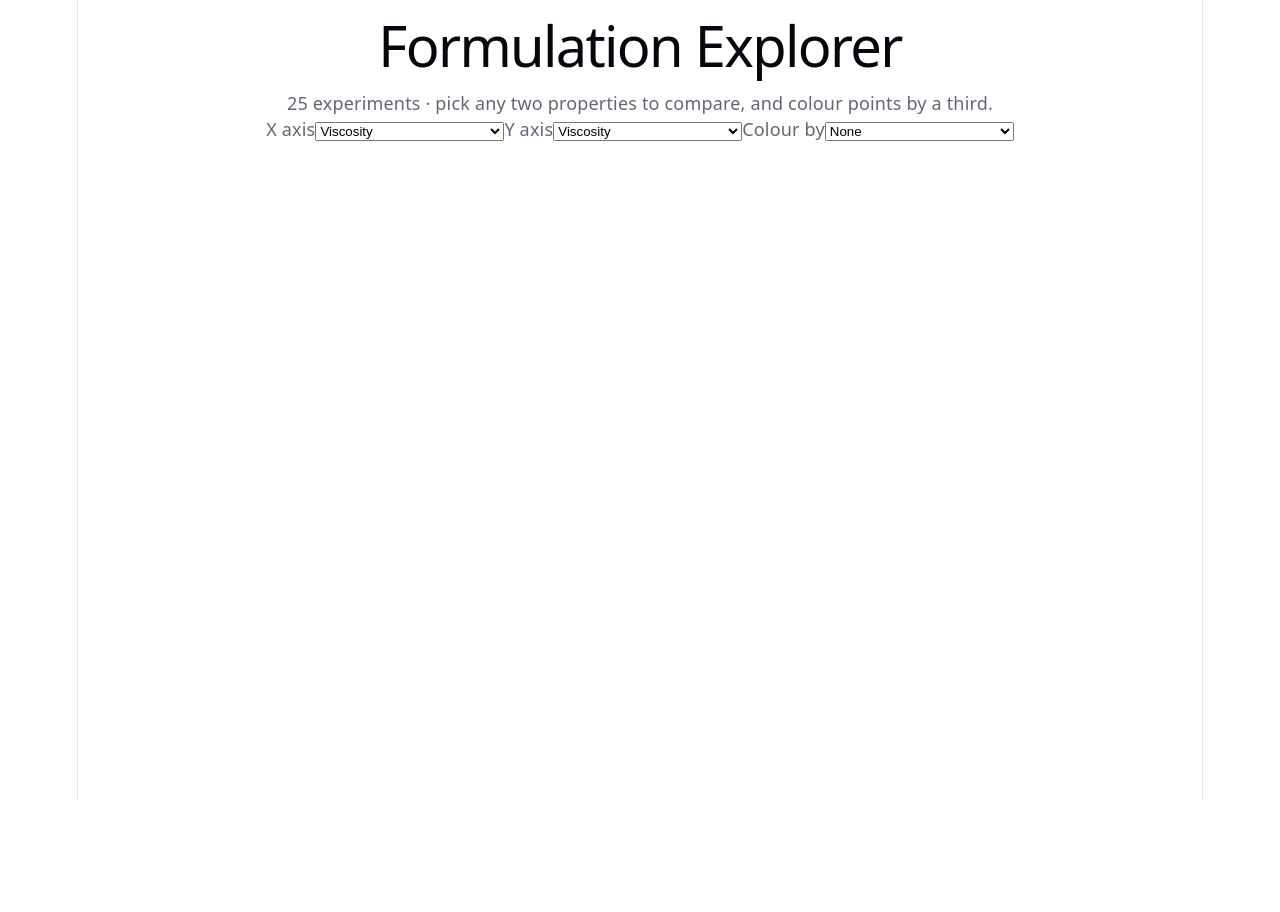
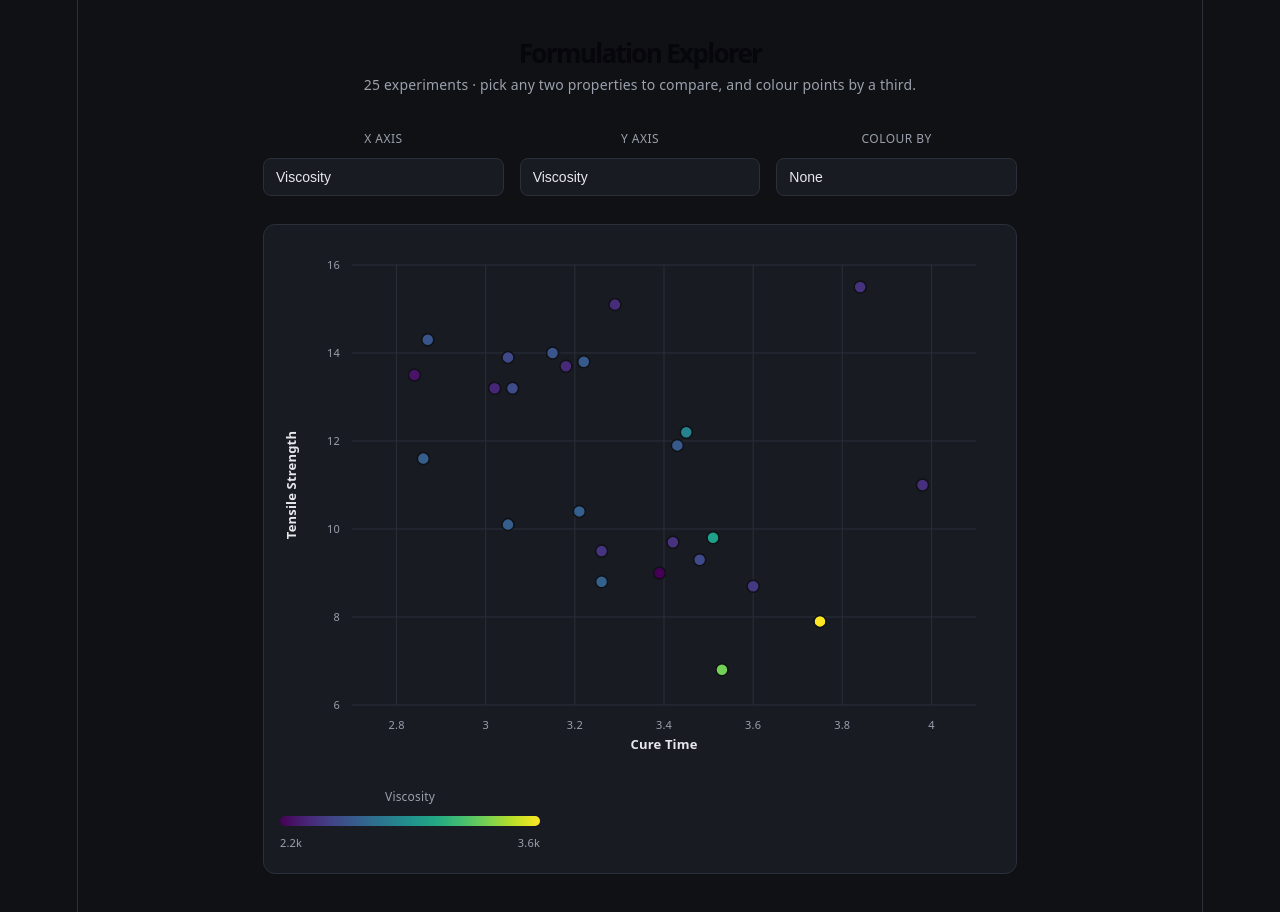
Before and after one commit to tahmidachoudhury/scatter-explorer, a React (Vite) app: page / in a window 1280 px wide. Shown: the top 912 px of the page. Before the commit the page ends 800 px from the top, so only its background shows below. Built offline with nearby package versions, Linux system fonts and the light colour scheme.

Commit message:
bug: d3 implemented but data with zero values is breaking the graph and ui

```diff
--- a/package.json
+++ b/package.json
@@ -10,6 +10,7 @@
     "preview": "vite preview"
   },
   "dependencies": {
+    "d3": "^7.9.0",
     "react": "^19.2.7",
     "react-dom": "^19.2.7"
   },
--- a/src/App.css
+++ b/src/App.css
@@ -1,184 +1,171 @@
-.counter {
-  font-size: 16px;
-  padding: 5px 10px;
-  border-radius: 5px;
-  color: var(--accent);
-  background: var(--accent-bg);
-  border: 2px solid transparent;
-  transition: border-color 0.3s;
-  margin-bottom: 24px;
-
-  &:hover {
-    border-color: var(--accent-border);
-  }
-  &:focus-visible {
-    outline: 2px solid var(--accent);
-    outline-offset: 2px;
-  }
+:root {
+  --bg: #0f1115;
+  --panel: #181b22;
+  --border: #2a2f3a;
+  --text: #e6e8ec;
+  --muted: #9aa1ad;
+  --accent: #5b8cff;
+  --warning-bg: #3a2f1a;
+  --warning-text: #f0c674;
 }
 
-.hero {
-  position: relative;
-
-  .base,
-  .framework,
-  .vite {
-    inset-inline: 0;
-    margin: 0 auto;
+* {
+  box-sizing: border-box;
 }
 
-  .base {
-    width: 170px;
-    position: relative;
-    z-index: 0;
+body {
+  margin: 0;
+  background: var(--bg);
+  color: var(--text);
+  font-family:
+    system-ui,
+    -apple-system,
+    "Segoe UI",
+    Roboto,
+    sans-serif;
 }
 
-  .framework,
-  .vite {
-    position: absolute;
+.app {
+  max-width: 900px;
+  margin: 0 auto;
+  padding: 40px 24px 80px;
 }
 
-  .framework {
-    z-index: 1;
-    top: 34px;
-    height: 28px;
-    transform: perspective(2000px) rotateZ(300deg) rotateX(44deg) rotateY(39deg)
-      scale(1.4);
+.app-header h1 {
+  margin: 0 0 6px;
+  font-size: 26px;
+  font-weight: 650;
 }
 
-  .vite {
-    z-index: 0;
-    top: 107px;
-    height: 26px;
-    width: auto;
-    transform: perspective(2000px) rotateZ(300deg) rotateX(40deg) rotateY(39deg)
-      scale(0.8);
-  }
+.subtitle {
+  margin: 0;
+  color: var(--muted);
+  font-size: 14px;
 }
 
-#center {
+.controls {
+  display: flex;
+  flex-wrap: wrap;
+  gap: 16px;
+  margin: 28px 0 12px;
+}
+
+.field {
   display: flex;
   flex-direction: column;
-  gap: 25px;
-  place-content: center;
-  place-items: center;
-  flex-grow: 1;
-
-  @media (max-width: 1024px) {
-    padding: 32px 20px 24px;
-    gap: 18px;
-  }
+  gap: 6px;
+  flex: 1 1 200px;
 }
 
-#next-steps {
-  display: flex;
-  border-top: 1px solid var(--border);
-  text-align: left;
-
-  & > div {
-    flex: 1 1 0;
-    padding: 32px;
-    @media (max-width: 1024px) {
-      padding: 24px 20px;
-    }
+.field-label {
+  font-size: 12px;
+  text-transform: uppercase;
+  letter-spacing: 0.04em;
+  color: var(--muted);
 }
 
-  .icon {
-    margin-bottom: 16px;
-    width: 22px;
-    height: 22px;
+select {
+  appearance: none;
+  background: var(--panel);
+  color: var(--text);
+  border: 1px solid var(--border);
+  border-radius: 8px;
+  padding: 10px 12px;
+  font-size: 14px;
+  cursor: pointer;
 }
 
-  @media (max-width: 1024px) {
-    flex-direction: column;
-    text-align: center;
-  }
+select:focus {
+  outline: none;
+  border-color: var(--accent);
 }
 
-#docs {
-  border-right: 1px solid var(--border);
-
-  @media (max-width: 1024px) {
-    border-right: none;
-    border-bottom: 1px solid var(--border);
-  }
+.warning {
+  background: var(--warning-bg);
+  color: var(--warning-text);
+  border-radius: 8px;
+  padding: 10px 14px;
+  font-size: 13px;
+  margin-bottom: 12px;
 }
 
-#next-steps ul {
-  list-style: none;
-  padding: 0;
-  display: flex;
-  gap: 8px;
-  margin: 32px 0 0;
-
-  .logo {
-    height: 18px;
+.chart-wrap {
+  position: relative;
+  margin-top: 16px;
+  background: var(--panel);
+  border: 1px solid var(--border);
+  border-radius: 12px;
+  padding: 16px;
+  display: inline-block;
 }
 
-  a {
-    color: var(--text-h);
-    font-size: 16px;
-    border-radius: 6px;
-    background: var(--social-bg);
-    display: flex;
-    padding: 6px 12px;
-    align-items: center;
-    gap: 8px;
-    text-decoration: none;
-    transition: box-shadow 0.3s;
-
-    &:hover {
-      box-shadow: var(--shadow);
+.gridline {
+  stroke: var(--border);
+  stroke-width: 1;
 }
-    .button-icon {
-      height: 18px;
-      width: 18px;
+.tick-label {
+  fill: var(--muted);
+  font-size: 11px;
 }
+.axis-title {
+  fill: var(--text);
+  font-size: 13px;
+  font-weight: 550;
 }
 
-  @media (max-width: 1024px) {
-    margin-top: 20px;
-    flex-wrap: wrap;
-    justify-content: center;
-
-    li {
-      flex: 1 1 calc(50% - 8px);
+.point {
+  stroke: var(--bg);
+  stroke-width: 1.5;
+  cursor: pointer;
+  transition: r 0.1s ease;
+}
+.point-active {
+  stroke: var(--text);
+  stroke-width: 2;
 }
 
-    a {
-      width: 100%;
-      justify-content: center;
-      box-sizing: border-box;
+.tooltip {
+  position: absolute;
+  pointer-events: none;
+  background: #0b0d11;
+  border: 1px solid var(--border);
+  border-radius: 8px;
+  padding: 8px 10px;
+  font-size: 12px;
+  min-width: 160px;
+  box-shadow: 0 6px 20px rgba(0, 0, 0, 0.4);
+  z-index: 10;
 }
+.tooltip-title {
+  font-weight: 650;
+  margin-bottom: 6px;
 }
+.tooltip-row {
+  display: flex;
+  justify-content: space-between;
+  gap: 16px;
+  color: var(--muted);
+}
+.tooltip-row span:last-child {
+  color: var(--text);
 }
 
-#spacer {
-  height: 88px;
-  border-top: 1px solid var(--border);
-  @media (max-width: 1024px) {
-    height: 48px;
+.legend {
+  margin-top: 14px;
+  max-width: 260px;
 }
+.legend-label {
+  font-size: 12px;
+  color: var(--muted);
 }
-
-.ticks {
-  position: relative;
-  width: 100%;
-
-  &::before,
-  &::after {
-    content: '';
-    position: absolute;
-    top: -4.5px;
-    border: 5px solid transparent;
+.legend-bar {
+  height: 10px;
+  border-radius: 5px;
+  margin: 6px 0 4px;
 }
-
-  &::before {
-    left: 0;
-    border-left-color: var(--border);
+.legend-scale {
+  display: flex;
+  justify-content: space-between;
+  font-size: 11px;
+  color: var(--muted);
 }
-  &::after {
-    right: 0;
-    border-right-color: var(--border);
-  }
-}
--- a/src/App.tsx
+++ b/src/App.tsx
@@ -2,6 +2,7 @@ import { useState } from "react";
 import { PropertySelect } from "./components/PropertySelect";
 import { EXPERIMENTS, } from "./lib/data";
 import "./App.css";
+import { Scatterplot } from "./components/Scatterplot";
 
 export default function App() {
   // Sensible defaults: two output measurements that actually vary.
@@ -24,6 +25,8 @@ export default function App() {
         <PropertySelect label="Y axis" value={yKey} onChange={setYKey} />
         <PropertySelect label="Colour by" value={colorKey} onChange={setColorKey} allowNone />
       </div>
+
+      <Scatterplot xKey={xKey} yKey={yKey} colorKey={colorKey} />
     </div>
   );
 }
--- /dev/null
+++ b/src/components/Scatterplot.tsx
@@ -0,0 +1,188 @@
+import { useMemo, useState } from "react";
+import * as d3 from "d3";
+import { EXPERIMENTS, type Experiment } from "../lib/data";
+
+interface Props {
+    xKey: string;
+    yKey: string;
+    colorKey: string; // "" means no colour mapping
+    width?: number;
+    height?: number;
+}
+
+const MARGIN = { top: 24, right: 24, bottom: 56, left: 72 };
+
+interface HoverState {
+    exp: Experiment;
+    cx: number;
+    cy: number;
+}
+
+/**
+ * Renders the scatterplot as SVG. We use d3 only for the maths (scales, axis
+ * ticks, colour interpolation) and let React own the DOM — this keeps the
+ * component declarative and easy to reason about, instead of d3 mutating nodes.
+ */
+export function Scatterplot({ xKey, yKey, colorKey, width = 720, height = 520 }: Props) {
+    const [hover, setHover] = useState<HoverState | null>(null);
+
+    const innerW = width - MARGIN.left - MARGIN.right;
+    const innerH = height - MARGIN.top - MARGIN.bottom;
+
+    // Recompute scales only when the selected axes or size change.
+    const { xScale, yScale, colorScale } = useMemo(() => {
+        // A degenerate axis has zero spread; pad it so points aren't stacked on
+        // the border and the axis still renders sensible ticks.
+        const domainFor = (key: string): [number, number] => {
+            const [min, max] = d3.extent(EXPERIMENTS, (e) => e.values[key]) as [number, number];
+            if (min === max) return [min - 1, max + 1];
+            const pad = (max - min) * 0.05;
+            return [min - pad, max + pad];
+        };
+
+        const xScale = d3.scaleLinear().domain(domainFor(xKey)).range([0, innerW]).nice();
+        const yScale = d3.scaleLinear().domain(domainFor(yKey)).range([innerH, 0]).nice();
+
+        // this colours the nodes from hot to cold, converting numbers to a scale of colours
+        let colorScale: d3.ScaleSequential<string> | null = null;
+        if (colorKey) {
+            const [min, max] = d3.extent(EXPERIMENTS, (e) => e.values[colorKey]) as [number, number];
+            colorScale = d3
+                .scaleSequential(d3.interpolateViridis)
+                .domain(min === max ? [min, min + 1] : [min, max]);
+        }
+
+        return { xScale, yScale, colorScale };
+    }, [xKey, yKey, colorKey, innerW, innerH]);
+
+    const xTicks = xScale.ticks(6);
+    const yTicks = yScale.ticks(6);
+
+    return (
+        <div className="chart-wrap">
+            <svg width={width} height={height} role="img" aria-label={`Scatterplot of ${yKey} versus ${xKey}`}>
+                <g transform={`translate(${MARGIN.left},${MARGIN.top})`}>
+                    {/* Gridlines + axis ticks */}
+                    {yTicks.map((t) => (
+                        <g key={`y-${t}`} transform={`translate(0,${yScale(t)})`}>
+                            <line x1={0} x2={innerW} className="gridline" />
+                            <text x={-12} dy="0.32em" className="tick-label" textAnchor="end">
+                                {formatTick(t)}
+                            </text>
+                        </g>
+                    ))}
+                    {xTicks.map((t) => (
+                        <g key={`x-${t}`} transform={`translate(${xScale(t)},${innerH})`}>
+                            <line y1={0} y2={-innerH} className="gridline" />
+                            <text y={24} className="tick-label" textAnchor="middle">
+                                {formatTick(t)}
+                            </text>
+                        </g>
+                    ))}
+
+                    {/* Axis titles */}
+                    <text x={innerW / 2} y={innerH + 44} className="axis-title" textAnchor="middle">
+                        {xKey}
+                    </text>
+                    <text transform={`translate(${-56},${innerH / 2}) rotate(-90)`} className="axis-title" textAnchor="middle">
+                        {yKey}
+                    </text>
+
+                    {/* Points */}
+                    {EXPERIMENTS.map((exp) => {
+                        const cx = xScale(exp.values[xKey]);
+                        const cy = yScale(exp.values[yKey]);
+                        const fill = colorScale ? colorScale(exp.values[colorKey]) : "var(--accent)";
+                        const isActive = hover?.exp.name === exp.name;
+                        return (
+                            <circle
+                                key={exp.name}
+                                cx={cx}
+                                cy={cy}
+                                r={isActive ? 9 : 6}
+                                fill={fill}
+                                className={`point ${isActive ? "point-active" : ""}`}
+                                onMouseEnter={() => setHover({ exp, cx, cy })}
+                                onMouseLeave={() => setHover(null)}
+                            />
+                        );
+                    })}
+                </g>
+            </svg>
+
+            {colorKey && colorScale && <ColorLegend colorKey={colorKey} scale={colorScale} />}
+
+            {hover && (
+                <Tooltip
+                    hover={hover}
+                    xKey={xKey}
+                    yKey={yKey}
+                    colorKey={colorKey}
+                    offsetX={MARGIN.left}
+                    offsetY={MARGIN.top}
+                />
+            )}
+        </div>
+    );
+}
+
+/** Compact numeric formatting: avoids long float tails on the axis. */
+function formatTick(v: number): string {
+    if (Math.abs(v) >= 1000) return d3.format(".2s")(v);
+    return d3.format(".3~f")(v);
+}
+
+function Tooltip({
+    hover,
+    xKey,
+    yKey,
+    colorKey,
+    offsetX,
+    offsetY,
+}: {
+    hover: HoverState;
+    xKey: string;
+    yKey: string;
+    colorKey: string;
+    offsetX: number;
+    offsetY: number;
+}) {
+    const v = hover.exp.values;
+    return (
+        <div className="tooltip" style={{ left: offsetX + hover.cx + 14, top: offsetY + hover.cy - 8 }}>
+            <div className="tooltip-title">{hover.exp.name}</div>
+            <div className="tooltip-row">
+                <span>{xKey}</span>
+                <span>{v[xKey]}</span>
+            </div>
+            <div className="tooltip-row">
+                <span>{yKey}</span>
+                <span>{v[yKey]}</span>
+            </div>
+            {colorKey && (
+                <div className="tooltip-row">
+                    <span>{colorKey}</span>
+                    <span>{v[colorKey]}</span>
+                </div>
+            )}
+        </div>
+    );
+}
+
+function ColorLegend({ colorKey, scale }: { colorKey: string; scale: d3.ScaleSequential<string> }) {
+    const [min, max] = scale.domain();
+    const stops = d3.range(0, 1.01, 0.1);
+    const gradient = `linear-gradient(to right, ${stops
+        .map((s) => scale(min + s * (max - min)))
+        .join(", ")})`;
+    return (
+        <div className="legend">
+            <span className="legend-label">{colorKey}</span>
+            <div className="legend-bar" style={{ background: gradient }} />
+            <div className="legend-scale">
+                <span>{formatTick(min)}</span>
+                <span>{formatTick(max)}</span>
+            </div>
+        </div>
+    );
+}
```
Also changed, not shown: 1 other file (tests, documents, lock files or other folders). Lines whose indentation alone changed are shown as unchanged.
